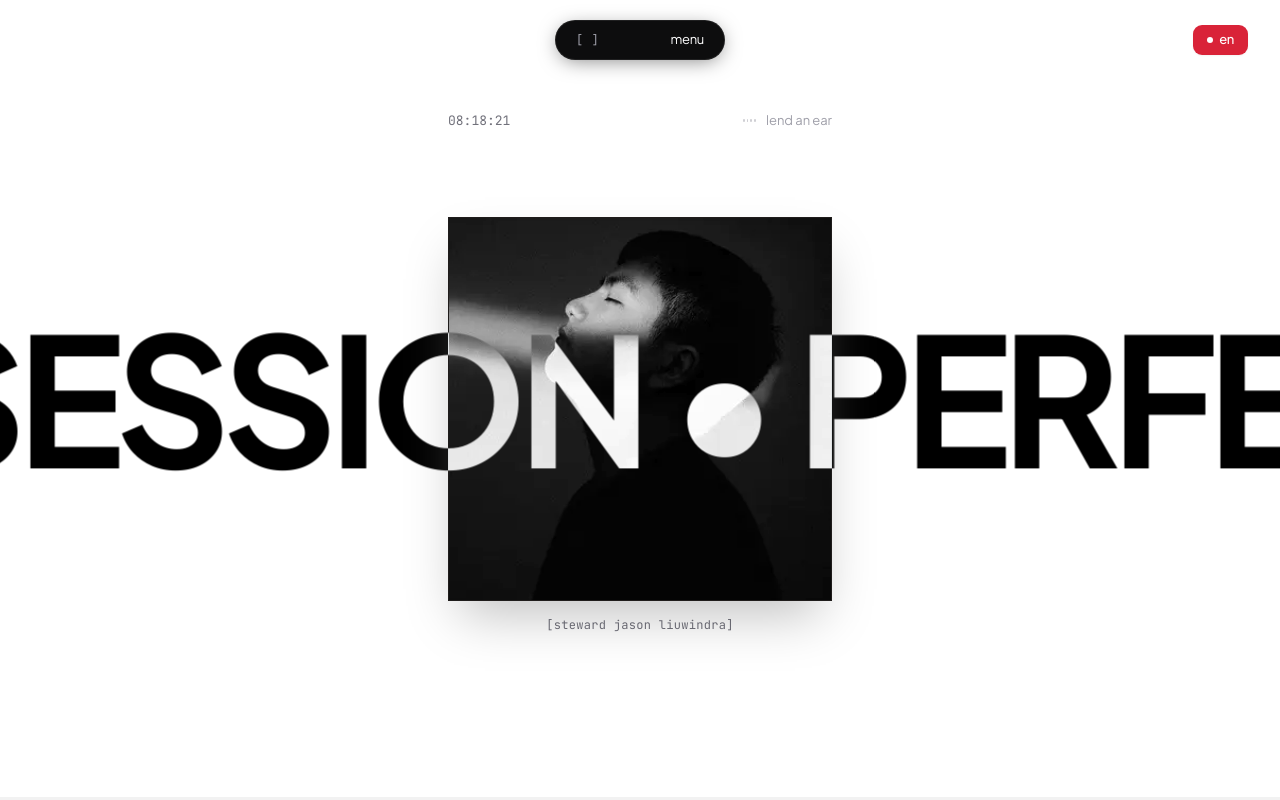
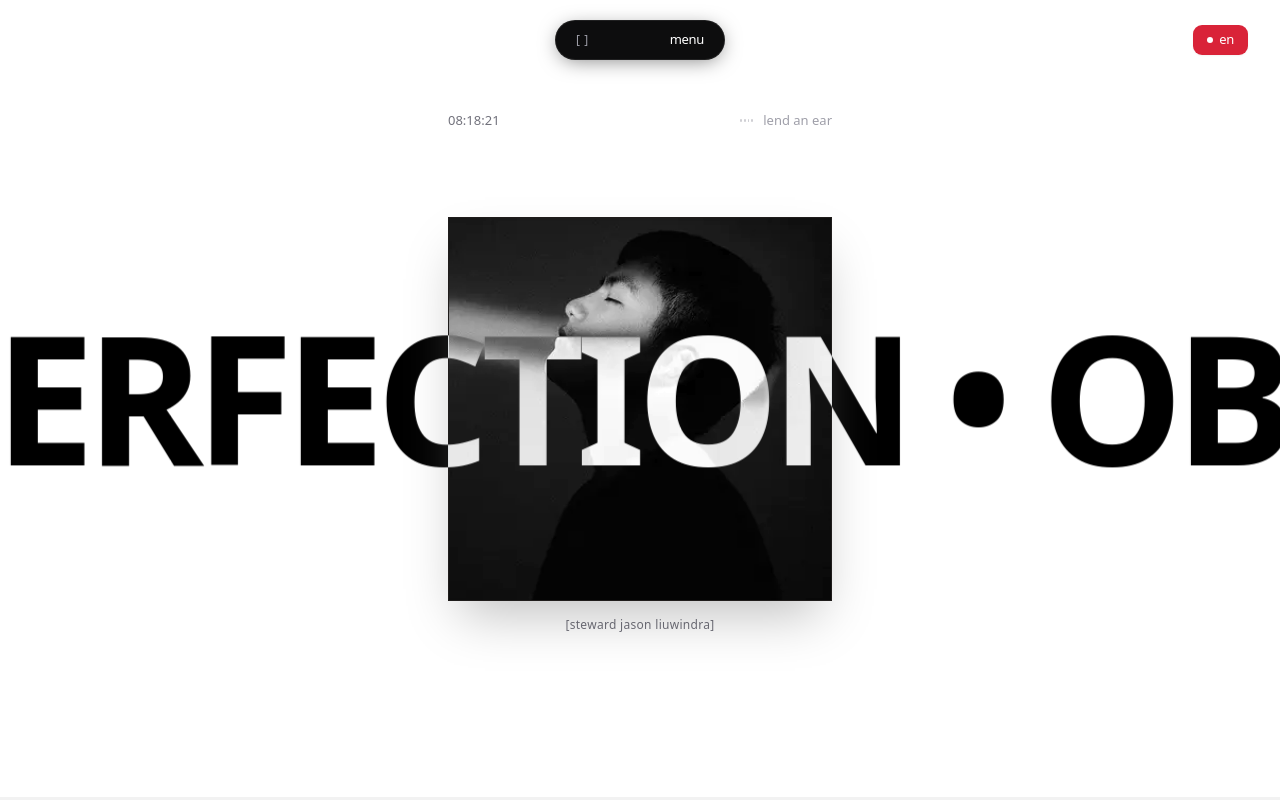
Before and after one commit to WeplyStudio/mee3, a React (Vite) app: page / in a window 1280 px wide. Shown: the top 800 px of the page. Built offline with nearby package versions, Linux system fonts and the light colour scheme; no server answers.

Commit message:
refactor: update models, styling, and UI components
- Replace Gemini flash models with latest variant
- Switch to Outfit font for improved typography
- Add animated wave greeting to About page
- Simplify ProjectPage filter UI and cleanup CSS base styles

```diff
--- a/api/ask-cloud.ts
+++ b/api/ask-cloud.ts
@@ -101,7 +101,7 @@ export default async function handler(req: any, res: any) {
     });
 
     const sandboxedPrompt = `Default language if ambiguous: ${lang}\n<visitor_query>${rawPrompt}</visitor_query>`;
-    const candidateModels = ['gemini-3.1-flash-lite', 'gemini-3-flash-preview', 'gemini-flash-latest'];
+    const candidateModels = ['gemini-3.1-flash-lite', 'gemini-2.5-flash', 'gemini-flash-latest'];
     let lastError: unknown = null;
 
     for (const modelName of candidateModels) {
--- a/index.html
+++ b/index.html
@@ -92,9 +92,9 @@
     <link rel="preload" as="image" href="/profile-3.webp" imagesrcset="/profile-3-400.webp 400w, /profile-3-600.webp 600w, /profile-3.webp 800w" imagesizes="(max-width: 640px) 256px, (max-width: 768px) 320px, 384px" type="image/webp" fetchpriority="high" />
 
     <!-- Highly Optimized Google Fonts (Asynchronous Non-Render-Blocking with Instant Native Fallback) -->
-    <link rel="stylesheet" href="https://fonts.googleapis.com/css2?family=Plus+Jakarta+Sans:wght@400;500;600;700&family=Space+Grotesk:wght@500;700&family=JetBrains+Mono:wght@400;500&display=swap" media="print" onload="this.media='all'" />
+    <link rel="stylesheet" href="https://fonts.googleapis.com/css2?family=Outfit:wght@400;500;600;700;800&family=Plus+Jakarta+Sans:wght@400;500;600;700&family=Space+Grotesk:wght@500;700&family=JetBrains+Mono:wght@400;500&display=swap" media="print" onload="this.media='all'" />
     <noscript>
-      <link rel="stylesheet" href="https://fonts.googleapis.com/css2?family=Plus+Jakarta+Sans:wght@400;500;600;700&family=Space+Grotesk:wght@500;700&family=JetBrains+Mono:wght@400;500&display=swap" />
+      <link rel="stylesheet" href="https://fonts.googleapis.com/css2?family=Outfit:wght@400;500;600;700;800&family=Plus+Jakarta+Sans:wght@400;500;600;700&family=Space+Grotesk:wght@500;700&family=JetBrains+Mono:wght@400;500&display=swap" />
     </noscript>
 
     <!-- Google AdSense - Deferred to First User Interaction or Post-Load Idle for Max Lighthouse Performance -->
--- a/server.ts
+++ b/server.ts
@@ -445,8 +445,7 @@ app.post('/api/ask-cloud', async (req: Request, res: Response) => {
       return res.status(500).json({ ok: false, error: 'API key is not configured on the server.' });
     }
 
-    // Primary model: Gemini 3.1 Flash ('gemini-3.1-flash-lite') with fast fallbacks
-    const candidateModels = ['gemini-3.1-flash-lite', 'gemini-3-flash-preview', 'gemini-flash-latest'];
+    const candidateModels = ['gemini-3.1-flash-lite', 'gemini-2.5-flash', 'gemini-flash-latest'];
 
     const sandboxedPrompt = `Default language if ambiguous: ${lang}\n<visitor_query>${rawPrompt}</visitor_query>`;
 
--- a/src/components/AboutMePage.tsx
+++ b/src/components/AboutMePage.tsx
@@ -451,7 +451,12 @@ export const AboutMePage: React.FC<Props> = ({
               </div>
               <div className="md:col-span-8">
                 <div className="text-[13.5px] sm:text-sm text-zinc-700 leading-relaxed font-normal lowercase space-y-4 text-left">
-                  <p>{t.whoAmIContent}</p>
+                  <p>
+                    <span className="font-semibold text-zinc-900">hi</span>{' '}
+                    <span className="inline-block animate-wave origin-[70%_70%] text-base">👋</span>{' '}
+                    <span className="text-zinc-400">—</span>{' '}
+                    {t.whoAmIContent}
+                  </p>
                 </div>
               </div>
             </div>
--- a/src/components/ProjectsPage.tsx
+++ b/src/components/ProjectsPage.tsx
@@ -91,7 +91,6 @@ export const ProjectsPage: React.FC<ProjectsPageProps> = ({
                   isActive ? 'text-zinc-900 font-semibold' : 'text-zinc-400'
                 }`}
               >
-                <span>•</span>
                 <span className="lowercase">{filter.label}</span>
               </button>
             );
--- a/src/index.css
+++ b/src/index.css
@@ -1,57 +1,26 @@
 @import "tailwindcss";
 
 @layer base {
-  * {
-    font-family: 'Plus Jakarta Sans', -apple-system, BlinkMacSystemFont, 'Segoe UI', Roboto, sans-serif;
-  }
-
-  /* Anti-copy: Disable text selection across the website */
-  html,
   body {
-    background-color: #ffffff;
-    -webkit-font-smoothing: antialiased;
-    -moz-osx-font-smoothing: grayscale;
-    text-rendering: optimizeLegibility;
-    -webkit-user-select: none;
-    -moz-user-select: none;
-    -ms-user-select: none;
-    user-select: none;
-  }
-
-  /* Allow text input interaction in forms */
-  input,
-  textarea {
-    -webkit-user-select: text;
-    -moz-user-select: text;
-    -ms-user-select: text;
-    user-select: text;
-  }
-
-  /* Anti-image save & drag: Prevent image dragging and iOS callouts */
-  img,
-  picture,
-  svg,
-  canvas,
-  video,
-  [role="img"] {
-    -webkit-touch-callout: none !important;
-    -webkit-user-drag: none !important;
-    -khtml-user-drag: none !important;
-    -moz-user-drag: none !important;
-    -o-user-drag: none !important;
-    user-drag: none !important;
-  }
-
-  .font-mono-code {
-    font-family: 'JetBrains Mono', monospace;
-  }
-
-  .font-display {
-    font-family: 'Space Grotesk', 'Plus Jakarta Sans', sans-serif;
+    font-family: 'Outfit', 'Plus Jakarta Sans', -apple-system, BlinkMacSystemFont, 'Segoe UI', Roboto, Oxygen, Ubuntu, Cantarell, sans-serif;
   }
 }
 
-@keyframes marquee {
+@keyframes wave {
+  0% { transform: rotate(0deg); }
+  20% { transform: rotate(14deg); }
+  40% { transform: rotate(-8deg); }
+  60% { transform: rotate(14deg); }
+  80% { transform: rotate(-4deg); }
+  100% { transform: rotate(0deg); }
+}
+
+.animate-wave {
+  display: inline-block;
+  animation: wave 1.8s infinite ease-in-out;
+}
+
+@keyframes marqueeInfinite {
   0% {
     transform: translateX(0%);
   }
@@ -60,92 +29,8 @@
   }
 }
 
-@keyframes marquee-reverse {
-  0% {
-    transform: translateX(-50%);
-  }
-  100% {
-    transform: translateX(0%);
-  }
-}
-
 .animate-marquee-infinite {
   display: flex;
   width: max-content;
-  animation: marquee 24s linear infinite;
-  will-change: transform;
+  animation: marqueeInfinite 18s linear infinite;
 }
-
-.animate-marquee-infinite:hover {
-  animation-play-state: paused;
-}
-
-.animate-marquee-fast {
-  display: flex;
-  width: max-content;
-  animation: marquee 16s linear infinite;
-  will-change: transform;
-}
-
-/* Hide scrollbars completely across all browsers */
-* {
-  -ms-overflow-style: none; /* IE and Edge */
-  scrollbar-width: none; /* Firefox */
-}
-
-html {
-  scroll-behavior: auto !important;
-}
-
-html.lenis,
-html.lenis body {
-  height: auto;
-}
-
-.lenis.lenis-smooth {
-  scroll-behavior: auto !important;
-}
-
-.lenis.lenis-smooth [data-lenis-prevent] {
-  overscroll-behavior: contain;
-}
-
-.lenis.lenis-stopped {
-  overflow: hidden;
-}
-
-/* GPU hardware acceleration for smooth 60/120fps motion */
-.will-change-transform {
-  will-change: transform;
-  transform: translateZ(0);
-  backface-visibility: hidden;
-  -webkit-backface-visibility: hidden;
-}
-
-/* Smooth transition defaults for interactive links and buttons */
-a, button {
-  transition-timing-function: cubic-bezier(0.16, 1, 0.3, 1);
-}
-
-.lenis.lenis-scrolling iframe {
-  pointer-events: none;
-}
-
-::-webkit-scrollbar {
-  display: none;
-  width: 0px;
-  height: 0px;
-  background: transparent;
-}
-
-::-webkit-scrollbar-track,
-::-webkit-scrollbar-thumb {
-  display: none;
-  background: transparent;
-}
-
-/* Noise overlay */
-.bg-noise {
-  background-image: radial-gradient(rgba(0, 0, 0, 0.03) 1px, transparent 0);
-  background-size: 24px 24px;
-}
```
Also changed, not shown: public/assets/aistudio/Screenshot_20261106_144358_Chrome_a3bc16b1.jpg (added), public/assets/aistudio/Screenshot_20261106_145616_Chrome_87e7f83e.jpg (added).
